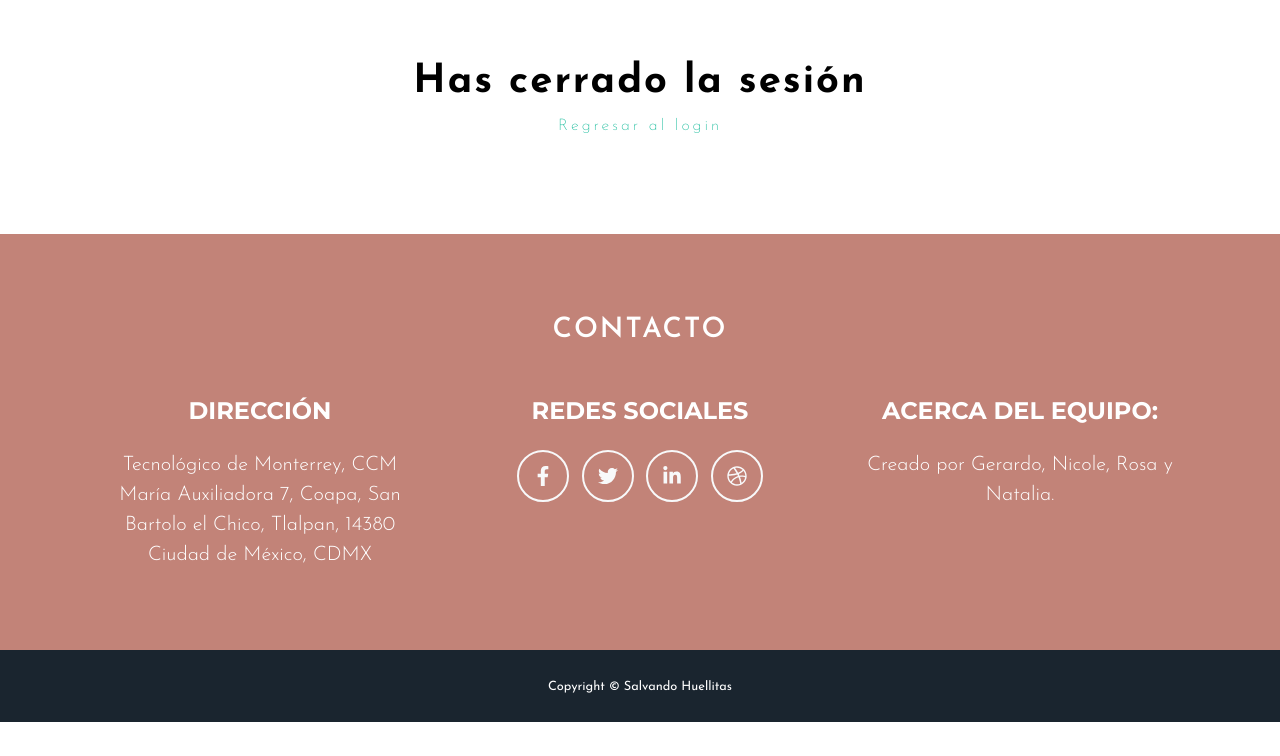
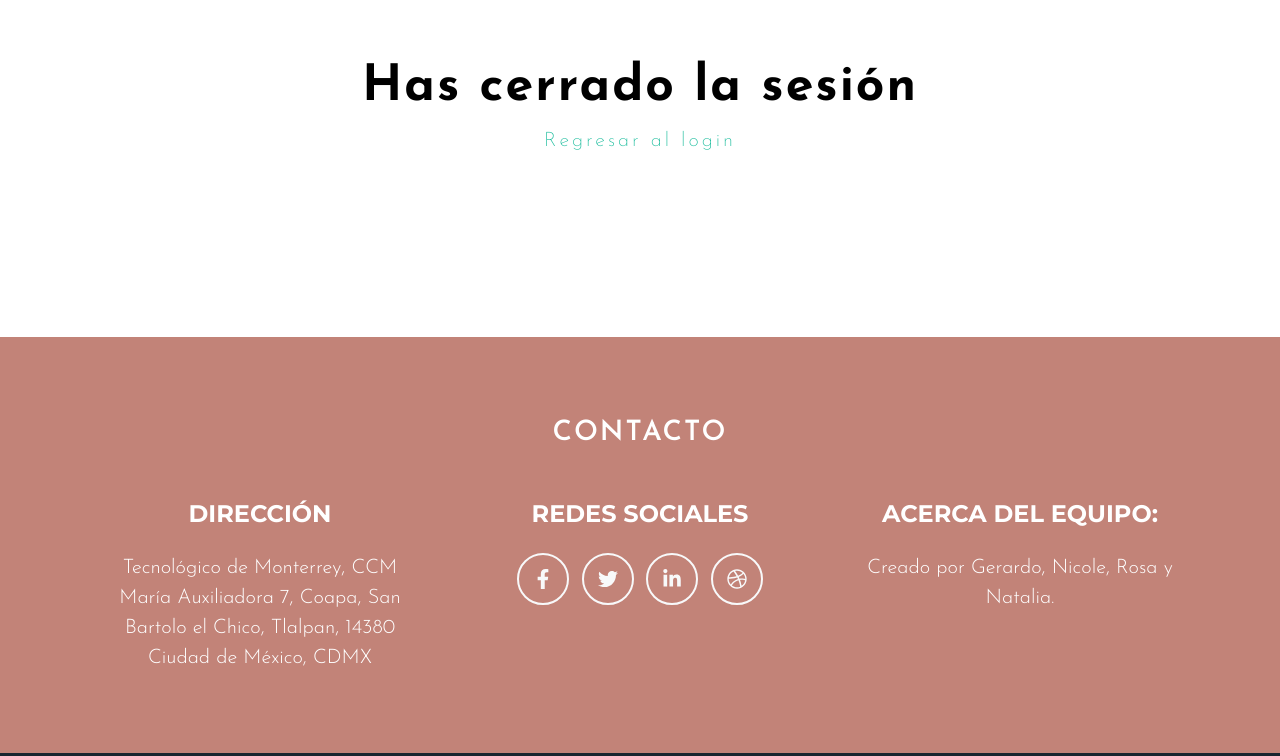
Before and after one commit to NicoleBarra/SalvandoHuellitas, a website: page public/views/logout.html in a window 1280 px wide. Shown: the part 142-898 px from the top of the page. Before the commit the page ends 864 px from the top, so only its background shows below. Drawn offline with Linux system fonts and the light colour scheme.

Commit message:
detalles :3

```diff
--- a/public/views/logout.html
+++ b/public/views/logout.html
@@ -20,13 +20,14 @@
     <body id="page-top">
 
         <header class="masthead bg-primary text-center">
-            <div class="container d-flex align-items-center flex-column">
-                <h1>Has cerrado la sesión</h1>
-                <a href="views/login">Regresar al login</a>
+            <div class="container d-flex align-items-center flex-column" style="margin-bottom: 5.3rem;">
+                <h1 style="font-size:50px;">Has cerrado la sesión</h1>
+                <a href="views/login.html" style="font-size: 20px;">Regresar al login</a>
+
             </div>
+
         </header>
-        <!-- Footer-->
-        <footer class="footer text-center">
+        <footer class="footer text-center" >
             <div class="container">
                 <h3 class="text-uppercase mb-3">CONTACTO<br><br></h3>
                 <div class="row">
@@ -61,5 +62,7 @@
         <div class="copyright py-4 text-center text-white">
             <div class="container"><small>Copyright © Salvando Huellitas</small></div>
         </div>
+        <!-- Footer-->
+
     </body>
 </html>
```
Also changed, not shown: public/views/login.html (+1 -3 lines).
